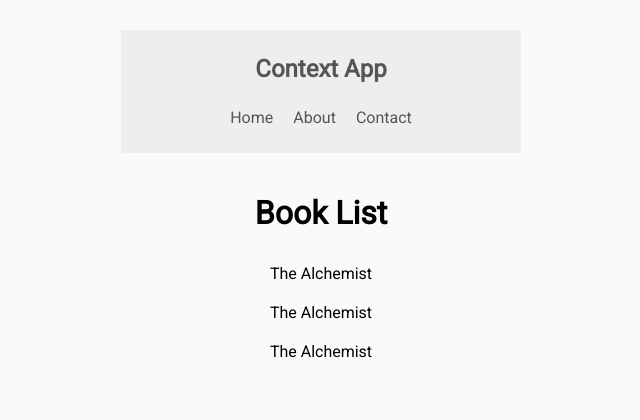
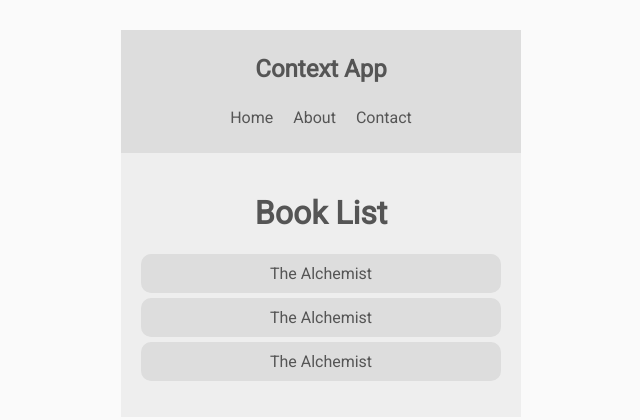
Before and after one commit to chie7tain/react-frontend-chat, a React (Create React App) app: page / in a window 1280 px wide. Shown: the top 420 px of the page, without its empty margins (319-959 px from the left). Built offline with nearby package versions, Linux system fonts and the light colour scheme; a web font is replaced by a local one.

Commit message:
consumed context using a class component

```diff
--- a/src/components/BookList/BookList.styles.tsx
+++ b/src/components/BookList/BookList.styles.tsx
@@ -10,7 +10,7 @@ export const Div = styled.div`
 
     li {
       padding: 10px;
-      margin: 0 auto;
+      margin: 5px auto;
       border-radius: 10px;
     }
   }
--- a/src/components/BookList/BookList.tsx
+++ b/src/components/BookList/BookList.tsx
@@ -1,14 +1,19 @@
 import React, { Component } from "react";
 import { Div } from "./BookList.styles";
+import { ThemeContext } from "../../contexts/ThemeContext";
 class BookList extends Component {
+  static contextType = ThemeContext;
   render() {
+    console.log(this.context);
+    const { isLightTheme, light, dark } = this.context;
+    const theme = isLightTheme ? light : dark;
     return (
-      <Div>
+      <Div style={{ background: theme.bg, color: theme.syntax }}>
         <h1>Book List</h1>
         <ul>
-          <li>The Alchemist</li>
-          <li>The Alchemist</li>
-          <li>The Alchemist</li>
+          <li style={{ background: theme.ui }}>The Alchemist</li>
+          <li style={{ background: theme.ui }}>The Alchemist</li>
+          <li style={{ background: theme.ui }}>The Alchemist</li>
         </ul>
       </Div>
     );
--- a/src/components/NavBar/NavBar.tsx
+++ b/src/components/NavBar/NavBar.tsx
@@ -7,12 +7,12 @@ class NavBar extends Component {
     const { isLightTheme, light, dark } = this.context;
     const theme = isLightTheme ? light : dark;
     return (
-      <Nav style={{ background: theme.bg, color: theme.syntax }}>
+      <Nav style={{ background: theme.ui, color: theme.syntax }}>
         <h1>Context App</h1>
         <ul>
-          <li>Home</li>
-          <li>About</li>
-          <li>Contact</li>
+          <li style={{ background: theme.ui }}>Home</li>
+          <li style={{ background: theme.ui }}>About</li>
+          <li style={{ background: theme.ui }}>Contact</li>
         </ul>
       </Nav>
     );
```
